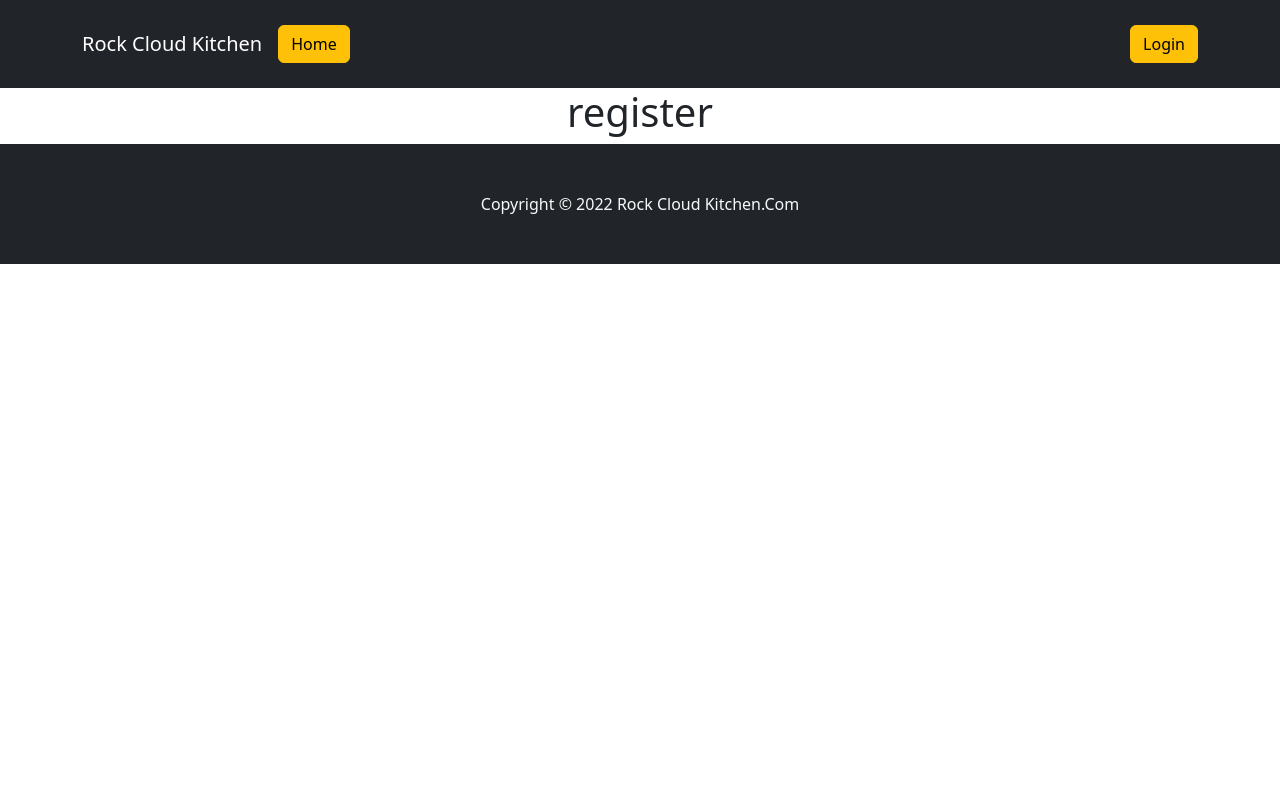
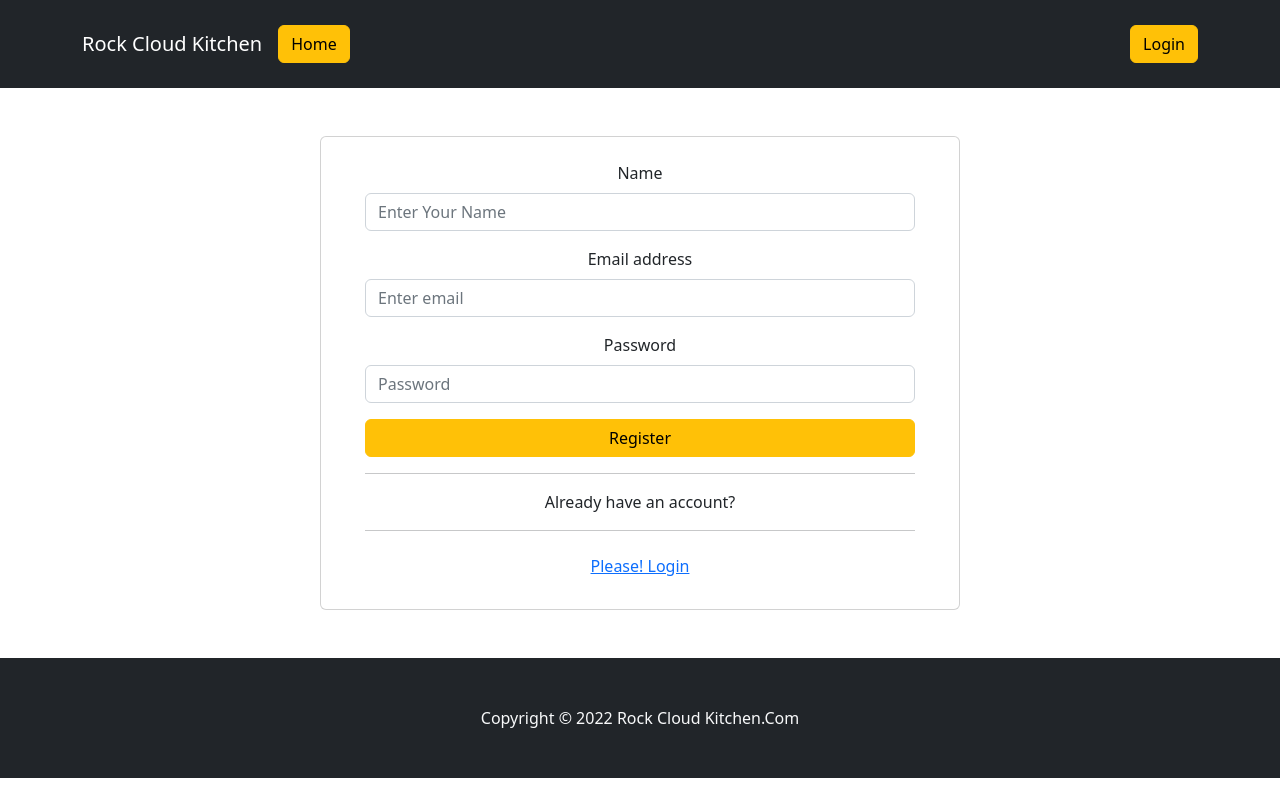
Before and after one commit to chykasib/cloud-kitchen-client-repo, a React (Create React App) app: page /register in a window 1280 px wide. Built offline with nearby package versions, Linux system fonts and the light colour scheme; no server answers.

Commit message:
add firebase

```diff
--- a/package.json
+++ b/package.json
@@ -7,9 +7,11 @@
     "@testing-library/react": "^13.4.0",
     "@testing-library/user-event": "^13.5.0",
     "bootstrap": "^5.2.2",
+    "firebase": "^9.13.0",
     "react": "^18.2.0",
     "react-bootstrap": "^2.6.0",
     "react-dom": "^18.2.0",
+    "react-icons": "^4.6.0",
     "react-router-dom": "^6.4.3",
     "react-scripts": "5.0.1",
     "web-vitals": "^2.1.4"
--- a/src/Context/AuthProvider.js
+++ b/src/Context/AuthProvider.js
@@ -1,8 +1,48 @@
-import React from 'react';
+import React, { createContext, useEffect, useState } from 'react';
+import { getAuth, createUserWithEmailAndPassword, signInWithEmailAndPassword, onAuthStateChanged, signOut } from "firebase/auth";
+import app from '../firebase/firebase.config';
 
-const AuthProvider = () => {
+const auth = getAuth(app);
+export const AuthContext = createContext();
+const AuthProvider = ({ children }) => {
+    const [loading, setLoading] = useState(true);
+    const [user, setUser] = useState(false)
+    const createUser = (email, password) => {
+        setLoading(true)
+        return createUserWithEmailAndPassword(auth, email, password)
+    }
+    const signInByEmailAndPassword = (email, password) => {
+        setLoading(true)
+        return signInWithEmailAndPassword(email, password)
+    }
+
+    const logOut = () => {
+        setLoading(true)
+        // localStorage.removeItem()
+        return signOut(auth)
+    }
+
+    useEffect(() => {
+        const unsubscribe = onAuthStateChanged(auth, currentUser => {
+            setLoading(false)
+            setUser(currentUser);
+            return () => {
+                return unsubscribe()
+            }
+        })
+    }, [])
+    const userInfo = {
+        user,
+        loading,
+        createUser,
+        signInByEmailAndPassword,
+        logOut
+    }
     return (
         <div>
+            <AuthContext.Provider value={userInfo}>
+                {children}
+            </AuthContext.Provider>
         </div>
     );
 };
--- a/src/Hooks/UseTitle.js
+++ b/src/Hooks/UseTitle.js
@@ -2,7 +2,7 @@ import { useEffect } from "react"
 
 const useTitle = title => {
     useEffect(() => {
-        document.title = `${title} - Car Doctor`;
+        document.title = `${title} - Rock Cloud Kitchen`;
     }, [title])
 }
 
--- /dev/null
+++ b/src/firebase/firebase.config.js
@@ -0,0 +1,18 @@
+// Import the functions you need from the SDKs you need
+import { initializeApp } from "firebase/app";
+// TODO: Add SDKs for Firebase products that you want to use
+// https://firebase.google.com/docs/web/setup#available-libraries
+
+// Your web app's Firebase configuration
+const firebaseConfig = {
+    apiKey: process.env.REACT_APP_apiKey,
+    authDomain: process.env.REACT_APP_authDomain,
+    projectId: process.env.REACT_APP_projectId,
+    storageBucket: process.env.REACT_APP_storageBucket,
+    messagingSenderId: process.env.REACT_APP_messagingSenderId,
+    appId: process.env.REACT_APP_appId,
+};
+
+// Initialize Firebase
+const app = initializeApp(firebaseConfig);
+export default app;
--- a/src/index.js
+++ b/src/index.js
@@ -4,10 +4,13 @@ import './index.css';
 import App from './App';
 import reportWebVitals from './reportWebVitals';
 import 'bootstrap/dist/css/bootstrap.min.css';
+import AuthProvider from './Context/AuthProvider';
 const root = ReactDOM.createRoot(document.getElementById('root'));
 root.render(
   <React.StrictMode>
-    <App />
+    <AuthProvider>
+      <App />
+    </AuthProvider>
   </React.StrictMode>
 );
 
--- a/src/pages/Home/Home.js
+++ b/src/pages/Home/Home.js
@@ -4,9 +4,11 @@ import Row from 'react-bootstrap/Row';
 import { Link, useLoaderData } from 'react-router-dom';
 import MainItems from './MainItems/MainItems';
 import { Button } from 'react-bootstrap';
+import useTitle from '../../Hooks/UseTitle';
 const Home = () => {
     const services = useLoaderData()
     console.log(services)
+    useTitle('Home')
     return (
         <div>
             <section className='my-5 container'>
--- a/src/pages/Home/MainItems/MainItems.js
+++ b/src/pages/Home/MainItems/MainItems.js
@@ -19,7 +19,7 @@ const MainItems = ({ mainService }) => {
                                 <Card.Text>
                                     {details.slice(0, 100)}
                                 </Card.Text>
-                                <Link to={`details/${_id}`}><Button variant="primary">view details</Button></Link>
+                                <Link to={`serviceDetails/${_id}`}><Button variant="primary">view details</Button></Link>
                             </Card.Body>
                         </Card>
                     </Col>
--- a/src/pages/Login/Login.js
+++ b/src/pages/Login/Login.js
@@ -1,10 +1,46 @@
-import React from 'react';
+import React, { useContext } from 'react';
+import { Card } from 'react-bootstrap';
+import Button from 'react-bootstrap/Button';
+import Form from 'react-bootstrap/Form';
+import { Link } from 'react-router-dom';
+import { AuthContext } from '../../Context/AuthProvider';
+import useTitle from '../../Hooks/UseTitle';
+const Login = () => {
+    const { signInByEmailAndPassword } = useContext(AuthContext)
+    useTitle('Login')
+    const loginHandler = e => {
+        e.preventDefault();
+        const form = e.target;
+        const email = form.email.value;
+        const password = form.password.value;
+        console.log(email, password)
+        signInByEmailAndPassword(email, password)
+            .then(result => {
+                const user = result.user;
+                form.reset('');
+                console.log(user)
+            })
+            .catch(error => console.error(error));
 
-const Login = () => {
+    }
     return (
-        <div>
-            <h1>login</h1>
-        </div>
+        <Card className='container w-50 my-5'>
+            <Form onSubmit={loginHandler} className='my-2 mx-3 p-3'>
+                <Form.Group className="mb-3" controlId="formBasicEmail">
+                    <Form.Label>Email address</Form.Label>
+                    <Form.Control type="email" name='email' placeholder="Enter email" required />
+                </Form.Group>
+                <Form.Group className="mb-3" controlId="formBasicPassword">
+                    <Form.Label>Password</Form.Label>
+                    <Form.Control type="password" name='password' placeholder="Password" required />
+                </Form.Group>
+                <Button className='w-100' variant="warning" type="submit">
+                    Login
+                </Button>
+                <hr /><p>New to Here?</p><hr />
+                <Link to={'/register'}><Button variant="link"> Create your account</Button></Link>
+            </Form>
+        </Card>
     );
 };
 
--- a/src/pages/Register/Register.js
+++ b/src/pages/Register/Register.js
@@ -1,10 +1,52 @@
-import React from 'react';
+import React, { useContext } from 'react';
+import { Card } from 'react-bootstrap';
+import Button from 'react-bootstrap/Button';
+import Form from 'react-bootstrap/Form';
+import { Link } from 'react-router-dom';
+import { AuthContext } from '../../Context/AuthProvider';
+import useTitle from '../../Hooks/UseTitle';
 
 const Register = () => {
+    const { createUser } = useContext(AuthContext)
+    useTitle('Register')
+    const registerHandler = e => {
+        e.preventDefault();
+        const form = e.target;
+        const name = form.name.value;
+        const email = form.email.value;
+        const password = form.password.value;
+        console.log(name, email, password)
+        createUser(email, password)
+            .then(result => {
+                const user = result.user;
+                form.reset('');
+                console.log(user);
+            })
+            .catch(error => console.error(error));
+
+    }
     return (
-        <div>
-            <h1>register</h1>
-        </div>
+        <Card className='container w-50 my-5'>
+            <Form onSubmit={registerHandler} className='my-2 mx-3 p-3'>
+                <Form.Group className="mb-3" controlId="formBasicName">
+                    <Form.Label>Name</Form.Label>
+                    <Form.Control type="text" name='name' placeholder="Enter Your Name" />
+                </Form.Group>
+                <Form.Group className="mb-3" controlId="formBasicEmail">
+                    <Form.Label>Email address</Form.Label>
+                    <Form.Control type="email" name='email' placeholder="Enter email" required />
+                </Form.Group>
+                <Form.Group className="mb-3" controlId="formBasicPassword">
+                    <Form.Label>Password</Form.Label>
+                    <Form.Control type="password" name='password' placeholder="Password" required />
+                </Form.Group>
+                <Button className='w-100' variant="warning" type="submit">
+                    Register
+                </Button>
+                <hr /><p>Already have an account?</p><hr />
+                <Link to={'/login'}><Button variant="link">Please! Login</Button></Link>
+            </Form>
+        </Card>
     );
 };
 
--- a/src/pages/Shared/Header/Header.js
+++ b/src/pages/Shared/Header/Header.js
@@ -1,10 +1,17 @@
-import React from 'react';
+import React, { useContext } from 'react';
 import { Button } from 'react-bootstrap';
 import Container from 'react-bootstrap/Container';
 import Nav from 'react-bootstrap/Nav';
 import Navbar from 'react-bootstrap/Navbar';
 import { Link } from 'react-router-dom';
+import { AuthContext } from '../../../Context/AuthProvider';
 const Header = () => {
+    const { user, logOut } = useContext(AuthContext);
+    const singOutHandler = () => {
+        logOut()
+            .then(() => { })
+            .catch(error => console.error(error))
+    }
     return (
         <Navbar className='py-4' collapseOnSelect expand="lg" bg="dark" variant="dark">
             <Container>
@@ -15,7 +22,11 @@ const Header = () => {
                         <Link to={'/'}><Button variant="warning">Home</Button></Link>
                     </Nav>
                     <Nav>
-                        <Link to={'/login'}><Button variant="warning">Login</Button></Link>
+                        {
+                            user?.email ? <Link><Button onClick={singOutHandler} variant="light">Sing Out</Button></Link> : <Link to={'/login'}><Button className='ms-3' variant="warning">Login</Button></Link>
+                        }
+                    </Nav>
+                    <Nav>
                     </Nav>
                 </Navbar.Collapse>
             </Container>
```
Also changed, not shown: src/pages/ServiceDetails/ServiceDetails.js (added, +11 -0 lines), 1 other file (tests, documents, lock files or other folders).
